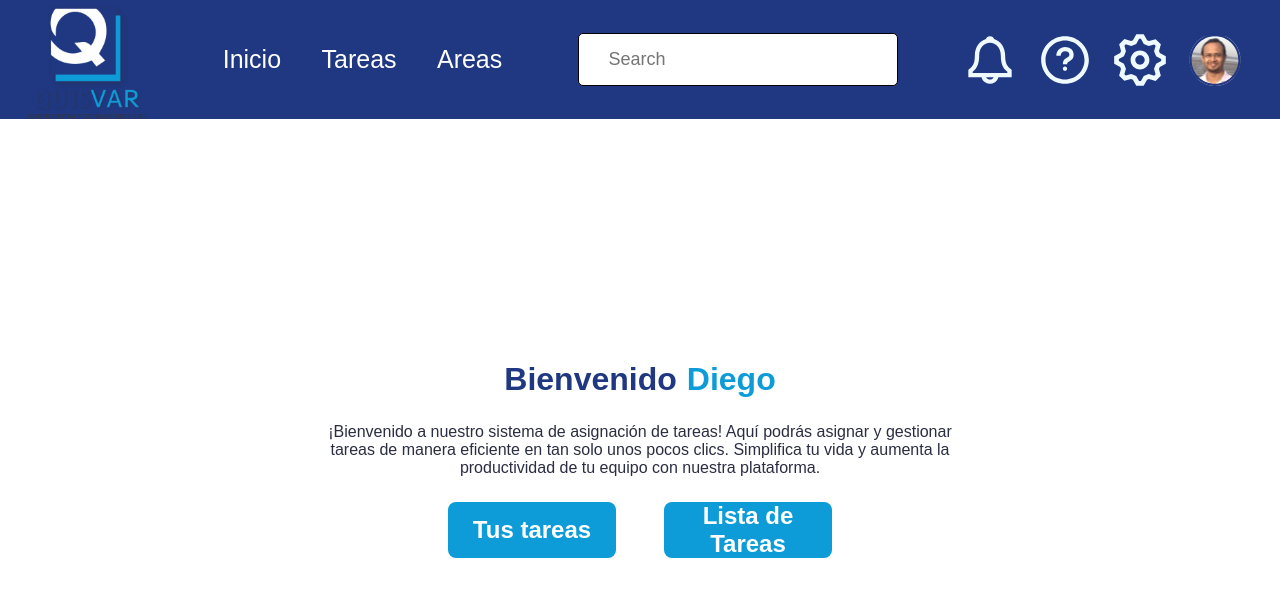
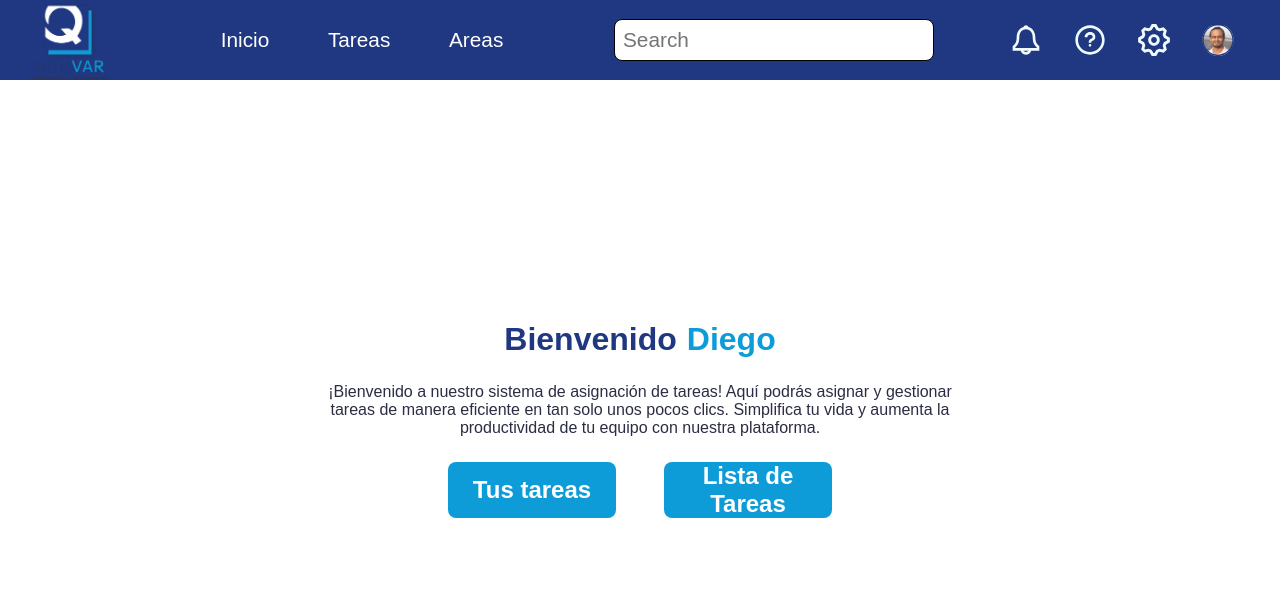
Before and after one commit to juancotrado/quisvar_proyect_ft, a React (Vite) app: page /home in a window 1280 px wide. Shown: the top 596 px of the page. Built offline with nearby package versions, Linux system fonts and the light colour scheme; sample sign-in values are in the browser's storage.

Commit message:
fixed jim component

```diff
--- a/src/components/shared/header/Header.tsx
+++ b/src/components/shared/header/Header.tsx
@@ -68,7 +68,7 @@ const Header = () => {
       </figure>
       <ul className="items-list">
         {items.map((item, id) => (
-          <li className="item" key={id}>
+          <li key={id}>
             <a href={item.link} className="item-text">
               {item.title}
             </a>
@@ -79,12 +79,12 @@ const Header = () => {
         className="input__search"
         type="text"
         placeholder="Search"
-        value=""
+        // value=""
       ></input>
       <ul className="icons-list">
         {icons.map((icon, id) => (
           <li key={id} onClick={handleLogout}>
-            <img src={icon.name} alt="" className="icon" />
+            <img src={icon.name} alt={icon.name} className="icon" />
           </li>
         ))}
       </ul>
--- a/src/components/shared/header/header.css
+++ b/src/components/shared/header/header.css
@@ -1,9 +1,9 @@
 .input__search {
   width: 25%;
   border: 1px solid #000;
-  font-size: 18px;
-  padding: 15px 30px;
-  border-radius: 5px;
+  font-size: var(--size-input);
+  padding: 0.5rem;
+  border-radius: var(--radius-input);
 }
 header {
   display: flex;
@@ -11,17 +11,24 @@ header {
   background-color: var(--color-tertiary);
   width: 100%;
 }
+
 .header__figure {
-  width: 7.5rem;
+  width: 5rem;
 }
 .items-list {
-  width: 25%;
+  width: 30%;
   display: flex;
-  justify-content: space-around;
+  justify-content: space-evenly;
 }
-.item-text {
+.items-list li {
+  color: black;
+  padding: 0.5rem;
+  text-decoration: none;
+  display: inline-block;
+}
+.items-list li a {
   color: white;
-  font-size: 25px;
+  font-size: var(--size-input);
 }
 .nav-container {
   width: 100%;
@@ -31,21 +38,16 @@ header {
   align-items: center;
 }
 .icons-list {
-  width: 300px;
+  width: 20%;
   display: flex;
   flex-direction: row;
   justify-content: space-around;
 }
-.icon {
-  width: 3.25rem;
-  height: 3.25rem;
+.icons-list li img {
+  width: 2rem;
+  height: 2rem;
 }
-.item {
-  color: black;
-  text-decoration: none;
-  padding: 10px;
-  display: inline-block;
-}
+
 .item:hover {
   background-color: #27419a;
   color: white;
```
